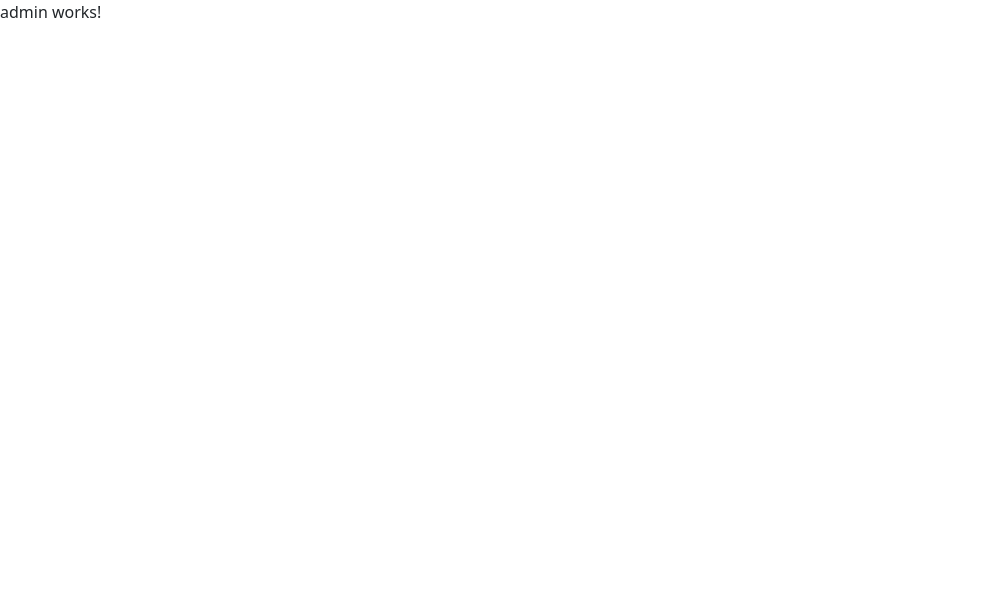
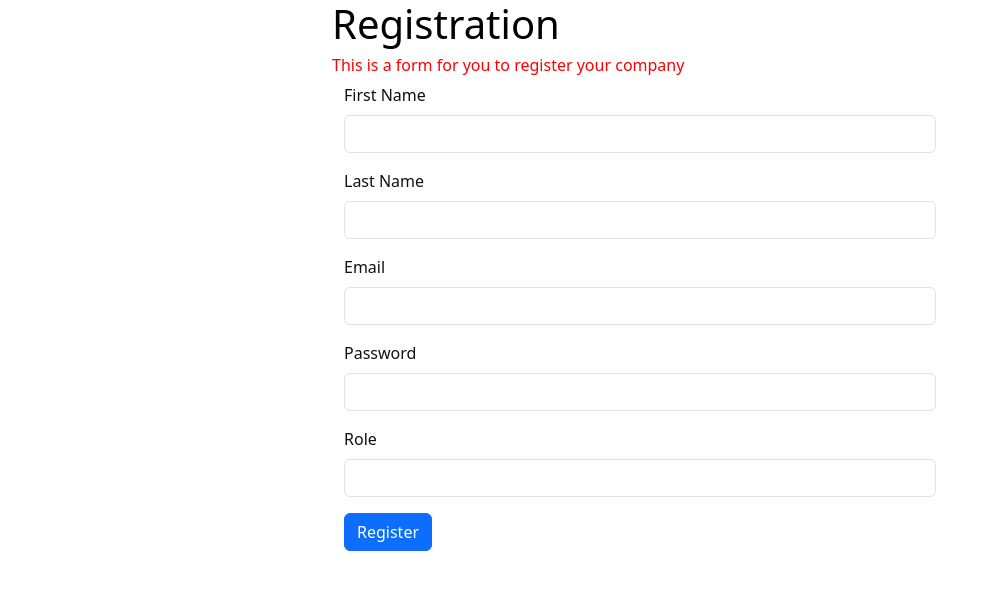
Before and after one commit to volocarucatalin/tax-calculator-client, an Angular app: page /admin in a window 1280 px wide. Shown: the top 590 px of the page, without its empty margins (0-999 px from the left). Built offline with nearby package versions, Linux system fonts and the light colour scheme.

Commit message:
Finish user registration and Login

```diff
--- a/src/app/admin/admin.component.html
+++ b/src/app/admin/admin.component.html
@@ -1 +1,27 @@
-<p>admin works!</p>
+<div class = "container col-md-6">
+  <h1 style="color:black;" > Registration </h1>
+  <h6 style="color: red;">This is a form for you to register your company</h6>
+  <form class=" container" (ngSubmit) ="addUserData()">
+    <div class="mb-3">
+      <label class="form-label" style="color: rgb(12, 15, 17);">First Name</label>
+      <input class="form-control" id ="firstName" name = "firstName" [(ngModel)] = "user.firstName">
+    </div>
+    <div class="mb-3">
+      <label class="form-label" style="color: rgb(16, 17, 19);">Last Name</label>
+      <input class="form-control" id ="lastName" name = "lastName" [(ngModel)]= "user.lastName">
+    </div>
+    <div class="mb-3">
+      <label class="form-label" style="color: rgb(16, 17, 19);">Email</label>
+      <input class="form-control" id ="email" name = "email" [(ngModel)]= "user.email">
+    </div>
+    <div class="mb-3">
+      <label class="form-label" style="color: rgb(16, 17, 19);">Password</label>
+      <input class="form-control" id ="password" name = "password" [(ngModel)]= "user.password">
+    </div>
+    <div class="mb-3">
+      <label class="form-label" style="color: rgb(16, 17, 19);">Role</label>
+      <input class="form-control" id ="role" name = "role" [(ngModel)]= "user.role">
+    </div>
+    <button class="btn btn-primary" type="submit" >Register</button>
+  </form>
+</div>
--- a/src/app/admin/admin.component.ts
+++ b/src/app/admin/admin.component.ts
@@ -1,4 +1,6 @@
 import { Component } from '@angular/core';
+import {User} from './entityes/user';
+import {AuthService} from './services/auth.service';
 
 @Component({
   selector: 'app-public',
@@ -10,4 +12,16 @@ import { Component } from '@angular/core';
 
 export class AdminComponent{
 
+  ngOnInit(): void {
+  }
+
+  user :User = new User();
+
+  constructor(private authService: AuthService) {}
+
+  addUserData(){
+    this.authService.addUser(this.user).subscribe(data =>{
+      alert("User data inserted")
+    },error => alert("Unable to insert User data"));
+  }
 }
--- a/src/app/admin/admin.module.ts
+++ b/src/app/admin/admin.module.ts
@@ -3,6 +3,7 @@ import { CommonModule } from '@angular/common';
 
 import { AdminRoutingModule } from './admin-routing.module';
 import { AdminComponent } from './admin.component';
+import {FormsModule} from '@angular/forms';
 
 
 @NgModule({
@@ -12,7 +13,8 @@ import { AdminComponent } from './admin.component';
 
   imports: [
     CommonModule,
-    AdminRoutingModule
+    AdminRoutingModule,
+    FormsModule
   ]
 })
 export class AdminModule { }
--- /dev/null
+++ b/src/app/admin/entityes/login.ts
@@ -0,0 +1,4 @@
+export class Login {
+  email !: string;
+  password !: string;
+}
--- /dev/null
+++ b/src/app/admin/entityes/user.ts
@@ -0,0 +1,7 @@
+export class User {
+  firstName !: string;
+  lastName !: string;
+  email !: string;
+  password !: string;
+  role !: string;
+}
--- a/src/app/admin/services/auth.service.ts
+++ b/src/app/admin/services/auth.service.ts
@@ -1,41 +1,36 @@
 import { Injectable } from '@angular/core';
+import {User} from '../entityes/user';
+import { HttpClient } from '@angular/common/http';
+import {Login} from '../entityes/login';
 
 @Injectable({
   providedIn: 'root'
 })
 export class AuthService {
 
-  users: any[] = [
-    {
-      id: 1,
-      name: "Catalin",
-      email: "catalin@gmail.com",
-      password: "abc"
-    },
-    {
-      id: 2,
-      name: "Mihai",
-      email: "mihai@gmail.com",
-      password: "abc"
-    },
-    {
-      id: 3,
-      name: "Sergiu",
-      email: "sergiu@gmail.com",
-      password: "abc"
-    },
+  registrationURL ="http://localhost:8080/auth/register"
+  authURL = "http://localhost:8080/auth/authenticate"
 
-  ]
+
+
   sessions: any;
-  constructor() {
+  authResponse: any;
+  constructor(private httpClient : HttpClient) {
   }
 
+  addUser(user :User){
+    console.log(user);
+    return this.httpClient.post(this.registrationURL,user)
+  }
+
+
+
   login(email: string,password: string){
-    let user = this.users.find((usr) => usr.email === email && usr.password === password);
-    if(user){
-      this.sessions = user;
-      localStorage.setItem('session',JSON.stringify(this.sessions));
-    }
-    return user;
+    console.log(email,password);
+    let login = new Login();
+    login.email = email;
+    login.password = password;
+    return this.httpClient.post(this.authURL,login);
   }
+
 }
--- a/src/app/login/login.component.html
+++ b/src/app/login/login.component.html
@@ -1,7 +1,14 @@
 <div id="container" [formGroup]="form" >
   <h1>Login</h1>
-
-  <input type="text" formControlName="email" id="email" placeholder="Email">
-  <input type="password" formControlName="password" id="password" placeholder="Password">
-  <button (click)="login()">Login</button>
+  <form    (ngSubmit) ="loginData()">
+    <div class="mb-3">
+      <label class="form-label" style="color: rgb(12, 15, 17);">Email</label>
+      <input class="form-control" id ="email" name = "email" [(ngModel)] = "login.email">
+    </div>
+    <div class="mb-3">
+      <label class="form-label" style="color: rgb(16, 17, 19);">Password</label>
+      <input class="form-control" type ="password" id ="password" name = "password" [(ngModel)]= "login.password">
+    </div>
+      <button (click)="loginData()" >Login</button>
+  </form>
 </div>
--- a/src/app/login/login.component.ts
+++ b/src/app/login/login.component.ts
@@ -2,6 +2,7 @@ import { Component } from '@angular/core';
 import {AuthService} from '../admin/services/auth.service';
 import {FormBuilder,FormGroup, Validators} from '@angular/forms';
 import {Router} from '@angular/router';
+import {Login} from '../admin/entityes/login';
 
 @Component({
   selector: 'app-login',
@@ -19,12 +20,11 @@ export class LoginComponent {
     });
   }
 
-  login(){
-     let user= this.authService.login(this.form.value.email,this.form.value.password);
-     if(!user){
-        alert("Invalid username or password");
-     }else {
-       this.router.navigateByUrl("/admin");
-     }
+  login : Login = new Login();
+  loginData(){
+    this.authService.login(this.login.email,this.login.password).subscribe(data =>{
+      alert("you have login")
+      console.log(data)
+    },error => alert("something went wrong"));
   }
 }
--- a/src/app/public/public.component.html
+++ b/src/app/public/public.component.html
@@ -1,5 +1,5 @@
 <div id ="container">
   <h1>Welcome to CVFinance</h1>
   <button routerLink="/login">Login</button>
-  <button routerLink="contractor">Register</button>
+  <button routerLink="/admin">Register</button>
 </div>
```
Also changed, not shown: 2 other files (tests, documents, lock files or other folders).
